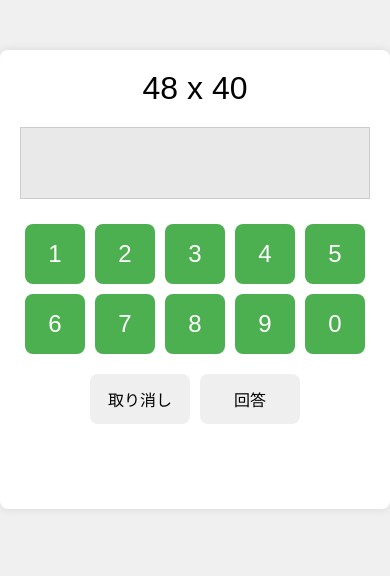
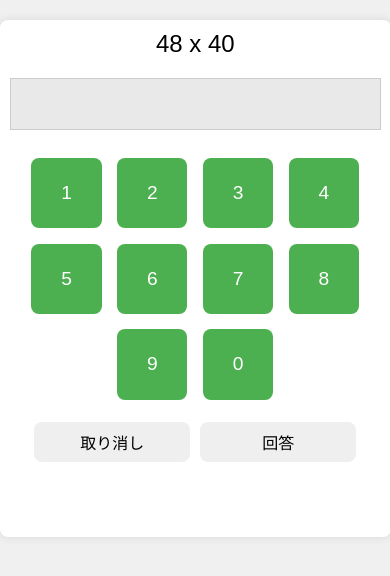
Before and after one commit to yoshiko-kulala/MyGame, a plain HTML site: page index.html in a window 390 px wide. Both pictures are taken after a click on the button "スタート". Drawn offline with Linux system fonts and the light colour scheme.

Commit message:
index.html の更新 スマートフォン表示に対応

```diff
--- a/index.html
+++ b/index.html
@@ -4,6 +4,7 @@
   <meta charset="UTF-8">
   <title>掛け算練習ゲーム</title>
   <style>
+    /* 共通スタイル */
     body {
       font-family: sans-serif;
       text-align: center;
@@ -12,6 +13,7 @@
       padding: 0;
     }
     .container {
+      width: 90%;
       max-width: 400px;
       margin: 50px auto;
       background: #fff;
@@ -72,7 +74,7 @@
       margin-top: 20px;
       min-height: 40px;
     }
-    /* ホーム画面用ボタン */
+    /* ホーム画面・結果画面用ボタン */
     #startButton, #restartButton {
       padding: 10px 20px;
       font-size: 1.2em;
@@ -81,6 +83,39 @@
       cursor: pointer;
       background: #2196F3;
       color: #fff;
+    }
+
+    /* スマートフォンなど画面幅が狭い場合の調整 */
+    @media (max-width: 600px) {
+      .container {
+        width: 95%;
+        margin: 20px auto;
+        padding: 10px;
+      }
+      .problem {
+        font-size: 1.5em;
+      }
+      .display {
+        font-size: 1.5em;
+        padding: 5px;
+        min-height: 40px;
+      }
+      .buttons button {
+        width: 18vw;    /* 画面幅に合わせた相対サイズ */
+        height: 18vw;
+        margin: 2vw;
+        font-size: 1.2em;
+      }
+      .control-buttons button {
+        width: 40vw;
+        height: 40px;
+        font-size: 1em;
+      }
+      #startButton, #restartButton {
+        width: 80%;
+        font-size: 1.2em;
+        padding: 10px;
+      }
     }
   </style>
 </head>
```
